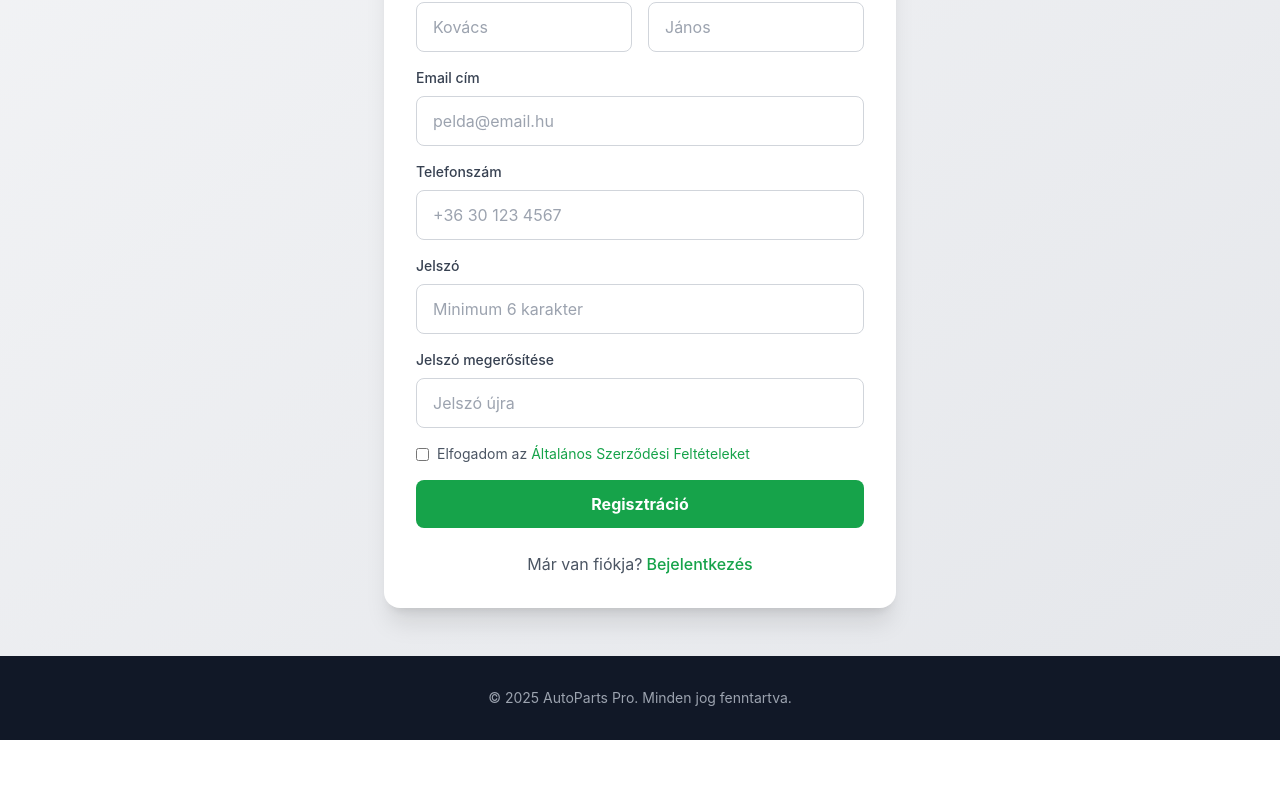
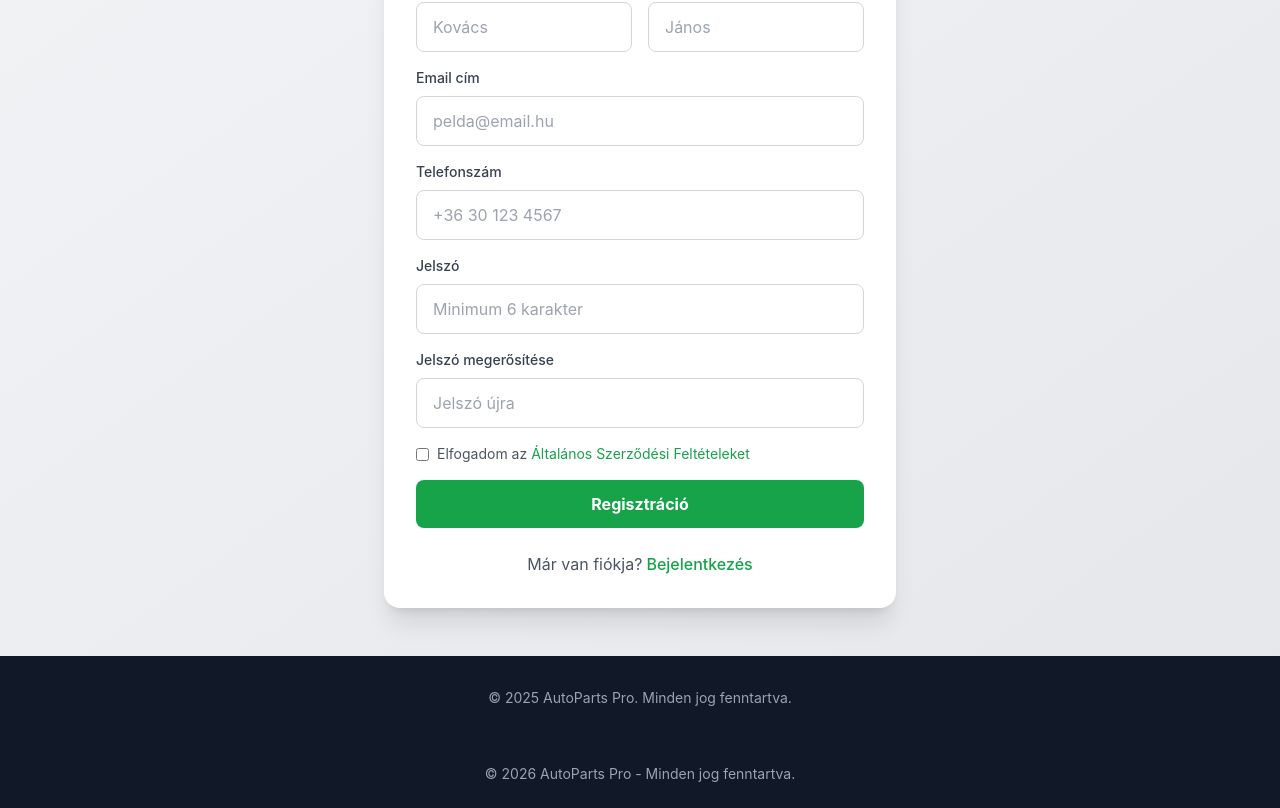
Before and after one commit to a-jo-a-rossz-es-a-csuf/Frontend, a React (Vite) app: page /register in a window 1280 px wide. Shown: the part 389-1197 px from the top of the page. Before the commit the page ends 1129 px from the top, so only its background shows below. Built offline with nearby package versions, Linux system fonts and the light colour scheme.

Commit message:
összes hiba kijavitasa

```diff
--- a/src/App.jsx
+++ b/src/App.jsx
@@ -1,46 +1,71 @@
-import React from 'react'
-import { BrowserRouter, Route, Routes } from 'react-router-dom'
-import Home from './Home'
-import Kosar from './Kosar'
-import Admin from './Admin'
-import Header from './Header'
-import Alvazszamkereso from './Alvazszamkereso'
-import Bejelentkezes from './Bejelentkezes'
-import Cikkszam from './Cikkszam'
-import Folyadekok from './Folyadekok'
-import Motor from './Motor'
-import Register from './Register'
-import Segitsegkeres from './Segitsegkeres'
-import Szemely from './Szemely'
-import Teher from './Teher'
+import React from 'react';
+import { BrowserRouter, Route, Routes } from 'react-router-dom';
 
+// Komponensek importálása
+import Header from './Header';
+import Home from './Home';
+import Szemely from './Szemely';
+import Teher from './Teher';
+import Motor from './Motor';
+import Alvazszamkereso from './Alvazszamkereso';
+import Cikkszam from './Cikkszam';
+import Folyadekok from './Folyadekok';
+import Kosar from './Kosar';
+import Segitsegkeres from './Segitsegkeres';
+import Bejelentkezes from './Bejelentkezes';
+import Register from './Register';
+import Admin from './Admin';
+import Aszf from './Aszf';
 
+// Opcionális: Egy közös Footer komponens (ha készítesz ilyet)
+// import Footer from './Footer';
 
 export default function App() {
-
-
   return (
     <BrowserRouter>
+      <div className="flex flex-col min-h-screen bg-gray-50">
+        {/* A Header minden oldalon látszódni fog */}
+        <Header />
 
-      <Header/>
+        {/* Az oldalak tartalma */}
+        <main className="flex-grow">
+          <Routes>
+            {/* Fő kategóriák */}
+            <Route path="/" element={<Home />} />
+            <Route path="/szemely" element={<Szemely />} />
+            <Route path="/teher" element={<Teher />} />
+            <Route path="/motor" element={<Motor />} />
 
-      <Routes>
-        <Route path="/" element={<Home />} />
-        <Route path="/kosar" element={<Kosar />} />
-        <Route path="/admin" element={<Admin />} />
-        <Route path="/alvazszamkereso" element={<Alvazszamkereso />} />
-        <Route path="/bejelentkezes" element={<Bejelentkezes />} />
-        <Route path="/cikkszam" element={<Cikkszam />} />
-        <Route path="/folyadekok" element={<Folyadekok />} />
-        <Route path="/motor" element={<Motor />} />
-        <Route path="/register" element={<Register />} />
-        <Route path="/segitsegkeres" element={<Segitsegkeres />} />
-        <Route path="/szemely" element={<Szemely />} />
-        <Route path="/teher" element={<Teher />} />
+            {/* Speciális keresők */}
+            <Route path="/alvazszamkereso" element={<Alvazszamkereso />} />
+            <Route path="/cikkszam" element={<Cikkszam />} />
+            <Route path="/folyadekok" element={<Folyadekok />} />
 
+            {/* Felhasználói funkciók */}
+            <Route path="/kosar" element={<Kosar />} />
+            <Route path="/segitsegkeres" element={<Segitsegkeres />} />
+            <Route path="/bejelentkezes" element={<Bejelentkezes />} />
+            <Route path="/register" element={<Register />} />
+            <Route path="/aszf" element={<Aszf />} />
 
-      </Routes>
+            {/* Admin felület */}
+            <Route path="/admin" element={<Admin />} />
 
+            {/* 404 - Oldal nem található (opcionális) */}
+            <Route path="*" element={
+              <div className="flex flex-col items-center justify-center py-20">
+                <h1 className="text-4xl font-black text-gray-300">404</h1>
+                <p className="text-gray-500">A keresett oldal nem található.</p>
+              </div>
+            } />
+          </Routes>
+        </main>
+
+        {/* Itt lehetne egy közös Footer, ha szeretnéd */}
+        <footer className="bg-gray-900 text-gray-400 py-6 text-center text-sm">
+          <p>&copy; 2026 AutoParts Pro - Minden jog fenntartva.</p>
+        </footer>
+      </div>
     </BrowserRouter>
-  )
+  );
 }
```
